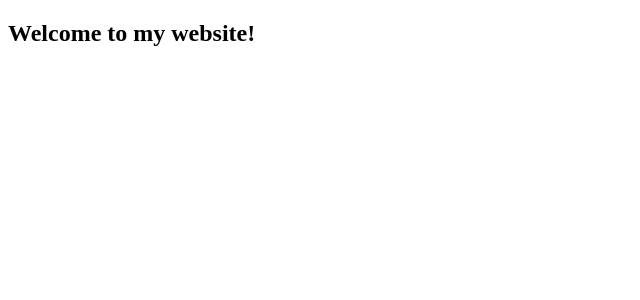
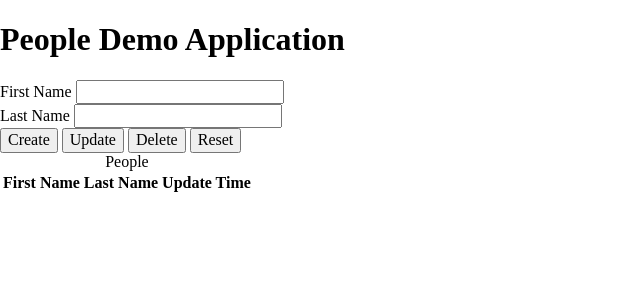
Before and after one commit to tkrose/connexionFlask, a Python web app: template templates/home.html in a window 1280 px wide. Shown: the top 300 px of the page, without its empty margins (0-640 px from the left). Run offline with Jinja, Linux system fonts and the light colour scheme; the template is opened without the code that fills it, so the values that code supplies are empty.

Commit message:
Extended the home.html file

```diff
--- a/templates/home.html
+++ b/templates/home.html
@@ -2,11 +2,49 @@
 <html lang="en">
 <head>
     <meta charset="UTF-8">
-    <title>Hi, my name is Talia</title>
+    <title>Application Home Page</title>
+    <link rel="stylesheet" href="https://cdnjs.cloudflare.com/ajax/libs/normalize/8.0.0/normalize.min.css">
+    <link rel="stylesheet" href="static/css/home.css">
+    <script
+      src="http://code.jquery.com/jquery-3.3.1.min.js"
+      integrity="sha256-FgpCb/KJQlLNfOu91ta32o/NMZxltwRo8QtmkMRdAu8="
+      crossorigin="anonymous">
+    </script>
 </head>
 <body>
-    <h2>
-        Welcome to my website!
-    </h2>
+    <div class="container">
+        <h1 class="banner">People Demo Application</h1>
+        <div class="section editor">
+            <label for="fname">First Name
+                <input id="fname" type="text" />
+            </label>
+            <br />
+            <label for="lname">Last Name
+                <input id="lname" type="text" />
+            </label>
+            <br />
+            <button id="create">Create</button>
+            <button id="update">Update</button>
+            <button id="delete">Delete</button>
+            <button id="reset">Reset</button>
+        </div>
+        <div class="people">
+            <table>
+                <caption>People</caption>
+                <thead>
+                    <tr>
+                        <th>First Name</th>
+                        <th>Last Name</th>
+                        <th>Update Time</th>
+                    </tr>
+                </thead>
+                <tbody>
+                </tbody>
+            </table>
+        </div>
+        <div class="error">
+        </div>
+    </div>
 </body>
+<script src="static/js/home.js"></script>
 </html>
```
